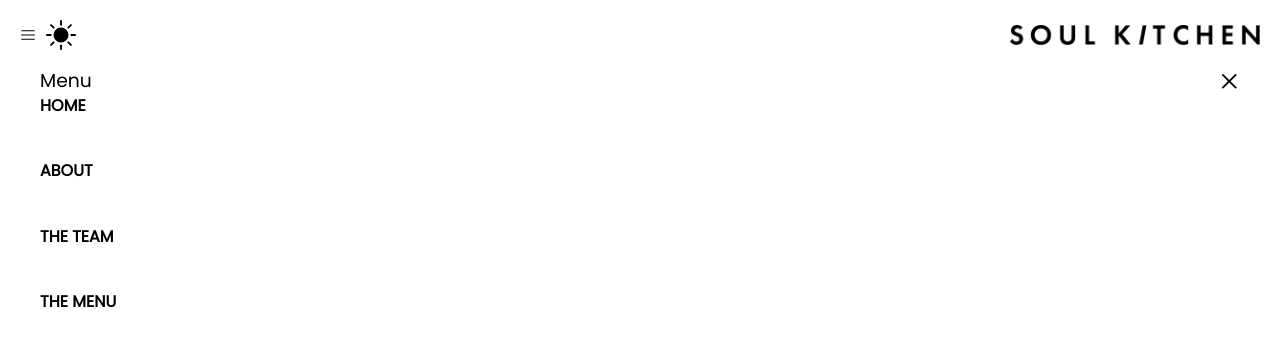
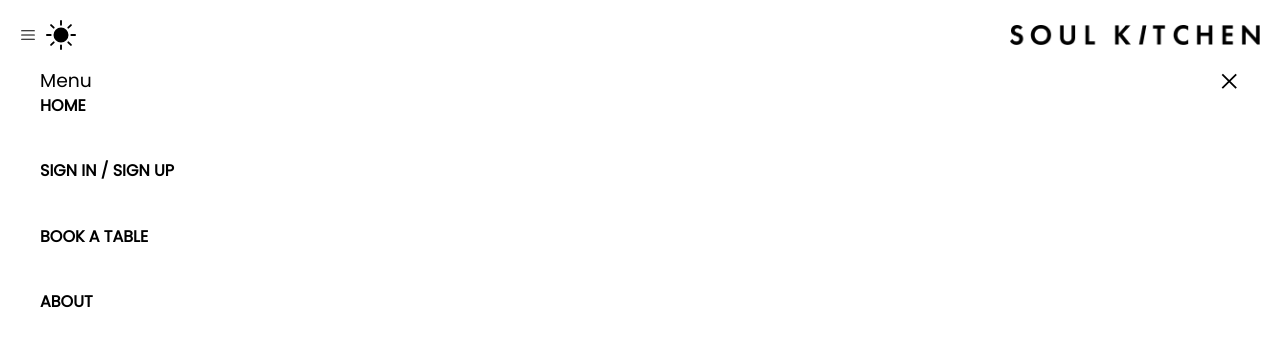
Before and after one commit to Reza-HM/soulkitchen-next, a Next.js app: page / in a window 1280 px wide. Shown: the top 359 px of the page. Built offline with nearby package versions, Linux system fonts and the light colour scheme.

Commit message:
added signup and signin routes

```diff
--- a/Components/Modules/Navbar.tsx
+++ b/Components/Modules/Navbar.tsx
@@ -93,12 +93,23 @@ const Navbar = () => {
             </h1>
           </Link>
         </div>
+        <div className="hidden lg:flex items-center gap-8 flex-wrap">
+          {true ? (
+            <Link
+              href="/signup"
+              className="hidden lg:flex justify-center items-center tracking-widest !font-bold py-2 px-8 cursor-pointer border-2 !border-black dark:!border-gray-400 hover:bg-gray-400 hover:text-white hover:!border-gray-400 duration-300"
+            >
+              SIGN IN / SIGN UP
+            </Link>
+          ) : (
             <Link
               href="/booking"
               className="hidden lg:flex justify-center items-center tracking-widest !font-bold py-2 px-8 cursor-pointer border-2 !border-black dark:!border-gray-400 hover:bg-gray-400 hover:text-white hover:!border-gray-400 duration-300"
             >
               BOOK YOUR TABLE
             </Link>
+          )}
+        </div>
       </div>
       <div
         className={`fixed ${
@@ -106,6 +117,10 @@ const Navbar = () => {
         } top-0 ${
           yScrollPoint > 45.599998474121094 ? "lg:top-0" : "lg:top-16"
         } w-full xs:w-[300px] overflow-y-scroll min-h-screen dark:bg-zinc-900 dark:text-white transition-[left] duration-700 bg-white p-8 flex flex-col gap-20 !z-50`}
+        style={{
+          maxHeight: "80vh",
+          overflowY: "auto",
+        }}
       >
         <div className="flex justify-between items-center">
           <h1 className="font-Poppins_Black text-3xl">Menu</h1>
@@ -123,52 +138,70 @@ const Navbar = () => {
             <Link href="/">HOME</Link>
           </li>
           <li
-            className="pt-8 font-bold"
+            className="pt-8 font-bold  hover:pl-4 duration-300"
+            onClick={() => setIsDrawerMenuOpened(false)}
+          >
+            <Link href="/signup">SIGN IN / SIGN UP</Link>
+          </li>
+          <li
+            className="pt-8 font-bold  hover:pl-4 duration-300"
+            onClick={() => setIsDrawerMenuOpened(false)}
+          >
+            <Link href="/booking">BOOK A TABLE</Link>
+          </li>
+          <li
+            className="pt-8 font-bold  hover:pl-4 duration-300"
             onClick={() => setIsDrawerMenuOpened(false)}
           >
             <Link href="/aboutus">ABOUT</Link>
           </li>
           <li
-            className="pt-8 font-bold"
+            className="pt-8 font-bold  hover:pl-4 duration-300"
             onClick={() => setIsDrawerMenuOpened(false)}
           >
             <Link href="/team">THE TEAM</Link>
           </li>
           <li
-            className="pt-8 font-bold"
+            className="pt-8 font-bold  hover:pl-4 duration-300"
             onClick={() => setIsDrawerMenuOpened(false)}
           >
             <Link href="/menu">THE MENU</Link>
           </li>
           <li
-            className="pt-8 font-bold"
+            className="pt-8 font-bold  hover:pl-4 duration-300"
             onClick={() => setIsDrawerMenuOpened(false)}
           >
             <Link href="/whats_happening">WHAT’S HAPPENING</Link>
           </li>
           <li
-            className="pt-8 font-bold"
+            className="pt-8 font-bold  hover:pl-4 duration-300"
             onClick={() => setIsDrawerMenuOpened(false)}
           >
             <Link href="/gallery">GALLERY</Link>
           </li>
           <li
-            className="pt-8 font-bold"
+            className="pt-8 font-bold  hover:pl-4 duration-300"
             onClick={() => setIsDrawerMenuOpened(false)}
           >
             <Link href="/faq">FAQ</Link>
           </li>
           <li
-            className="pt-8 font-bold"
+            className="pt-8 font-bold  hover:pl-4 duration-300"
             onClick={() => setIsDrawerMenuOpened(false)}
           >
             <Link href="/shop">SHOP</Link>
           </li>
           <li
-            className="pt-8 font-bold"
+            className="pt-8 font-bold  hover:pl-4 duration-300"
             onClick={() => setIsDrawerMenuOpened(false)}
           >
             <Link href="/contact">CONTACT</Link>
+          </li>
+          <li
+            className="pt-8 font-bold cursor-pointer text-red-500 hover:pl-4 duration-300"
+            onClick={() => setIsDrawerMenuOpened(false)}
+          >
+            LOG OUT
           </li>
         </ul>
       </div>
```
Also changed, not shown: pages/api/auth/me.ts (added), pages/api/auth/signin.ts (added), pages/api/auth/signout.ts (added), pages/api/auth/signup.ts (added), pages/signin/index.tsx (added), pages/signup/index.tsx (added). Lines whose indentation alone changed are shown as unchanged.
